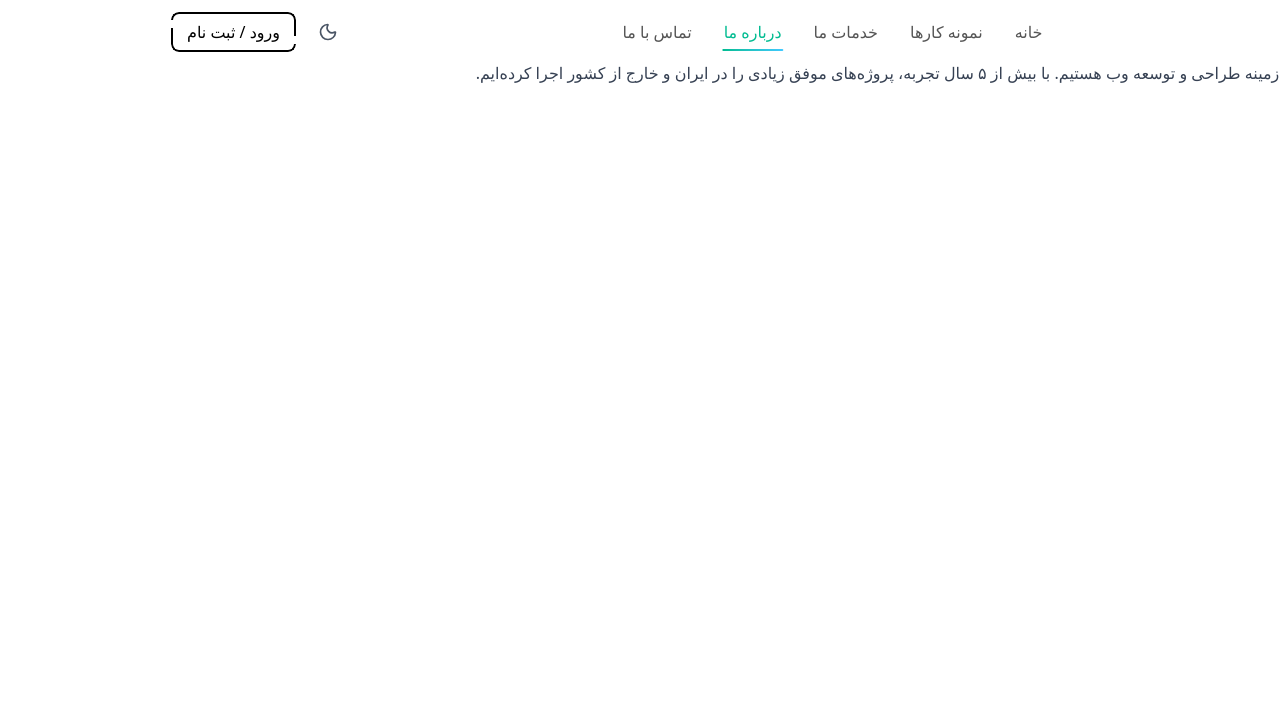
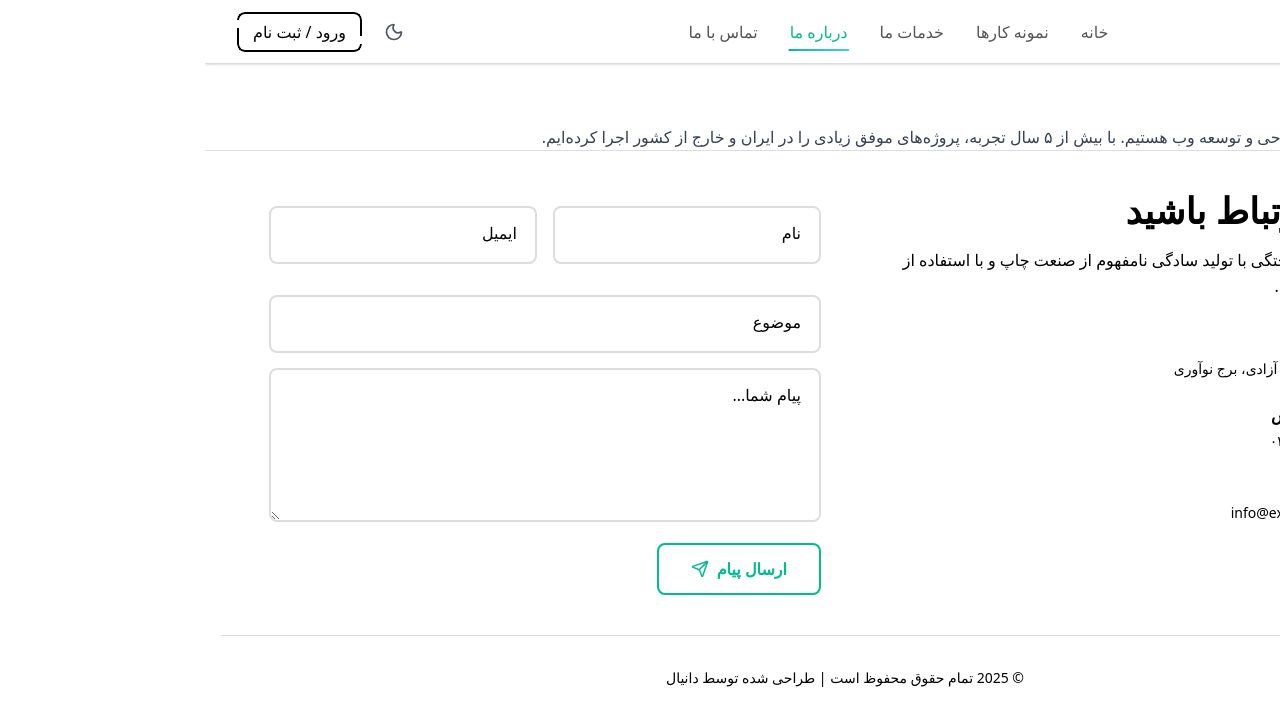
Before and after one commit to danial6909/Resume-website, a Next.js app in the folder frontend/: page /about in a window 1280 px wide. Shown: the top 726 px of the page. Built offline with nearby package versions, Linux system fonts and the light colour scheme.

Commit message:
fix slider and create footer

```diff
--- a/frontend/app/(main)/layout.js
+++ b/frontend/app/(main)/layout.js
@@ -1,5 +1,6 @@
 // src/app/(main)/layout.js (Nested Layout - بدون <html>، <body> و Context)
 
+import Footer from "@/components/Footer/Footer";
 import Header from "@/components/Header/Header";
 
 export default function MainLayout({ children }) {
@@ -8,7 +9,7 @@ export default function MainLayout({ children }) {
 
         <Header />
         <main >{children}</main>
-
+        <Footer/>
     </>
   );
 }
--- /dev/null
+++ b/frontend/components/Footer/Footer.js
@@ -0,0 +1,104 @@
+"use client";
+import React from "react";
+import { MapPin, Phone, Mail, Send } from "lucide-react";
+import { motion } from "framer-motion";
+import NebulaInput from "../NebulaInput";
+const Footer = () => {
+  return (
+    <footer
+      className="w-full bg-background border-t border-border py-10 px-4"
+      dir="rtl"
+    >
+      <div className="max-w-6xl mx-auto grid grid-cols-1 lg:grid-cols-2 gap-12 items-start">
+        {/* بخش سمت راست: فرم تماس */}
+
+        <motion.div
+          initial={{ opacity: 0, x: -20 }}
+          whileInView={{ opacity: 1, x: 0 }}
+          viewport={{ once: true }}
+          className="space-y-8"
+        >
+          <div>
+            <h2 className="text-3xl md:text-4xl font-bold text-foreground mb-4">
+              با ما در ارتباط باشید
+            </h2>
+            <p className="text-muted-foreground leading-relaxed">
+              لورم ایپسوم متن ساختگی با تولید سادگی نامفهوم از صنعت چاپ و با
+              استفاده از طراحان گرافیک است.
+            </p>
+          </div>
+
+          <div className="space-y-6">
+            <ContactInfo
+              icon={<MapPin className="text-primary-accent" />}
+              title="آدرس ما"
+              detail="تهران، خیابان آزادی، برج نوآوری"
+            />
+            <ContactInfo
+              icon={<Phone className="text-primary-accent" />}
+              title="شماره تماس"
+              detail="۰۲۱-۱۲۳۴۵۶۷۸"
+            />
+            <ContactInfo
+              icon={<Mail className="text-primary-accent" />}
+              title="ایمیل"
+              detail="info@example.com"
+            />
+          </div>
+        </motion.div>
+        {/* بخش سمت چپ: اطلاعات تماس */}
+
+       {/* بخش فرم در فوتر */}
+<motion.div
+  initial={{ opacity: 0, x: 20 }}
+  whileInView={{ opacity: 1, x: 0 }}
+  viewport={{ once: true }}
+  className="space-y-4" // فاصله بین المان‌ها
+>
+  <div className="grid grid-cols-1 md:grid-cols-2 gap-4">
+    <NebulaInput label="نام" id="fname" name="firstname" />
+    <NebulaInput label="ایمیل" id="email" name="email" type="email" />
+  </div>
+
+  {/* اینپوت موضوع - حالا تمام عرض می‌شود */}
+  <NebulaInput label="موضوع" id="subject" name="subject" />
+
+  {/* تکست‌اریا پیام */}
+  <NebulaInput
+    label="پیام شما..."
+    id="message"
+    name="message"
+    type="textarea"
+    rows="5"
+    className="resize-none"
+  />
+
+  <button className="flex items-center gap-2 bg-transparent border-2 border-primary-accent text-primary-accent px-8 py-3 rounded-lg hover:bg-primary-accent hover:text-white transition-all duration-300 font-bold group cursor-pointer w-full md:w-auto justify-center">
+    ارسال پیام
+    <Send size={18} className="group-hover:translate-x-[-4px] transition-transform" />
+  </button>
+</motion.div>
+      </div>
+
+      <div className="mt-10 pt-8 border-t border-border text-center text-muted-foreground text-sm">
+        <p>
+          © {new Date().getFullYear()} تمام حقوق محفوظ است | طراحی شده توسط
+          دانیال
+        </p>
+      </div>
+    </footer>
+  );
+};
+
+// کامپوننت کمکی برای ردیف‌های تماس
+const ContactInfo = ({ icon, title, detail }) => (
+  <div className="flex items-start gap-4">
+    <div className="p-3 bg-primary-accent/10 rounded-full">{icon}</div>
+    <div>
+      <h4 className="text-foreground font-bold">{title}</h4>
+      <p className="text-muted-foreground text-sm mt-1">{detail}</p>
+    </div>
+  </div>
+);
+
+export default Footer;
--- a/frontend/components/Header/Header.js
+++ b/frontend/components/Header/Header.js
@@ -1,104 +1,22 @@
-// // src/components/Header.js
-// import Link from "next/link";
-// import MenuItem from "./MenuItem";
-// import ThemeSwitcher from "@/components/Theme/ThemeSwitcher";
-// import LoginBtn from "./LoginBtn";
-// import Image from "next/image";
-// import logo from "@/public/logo/logo.jpg"
-
-// export default function Header() {
-//   const menuItems = [
-//     { title: 'خانه', link: '/' },
-//     { title: 'نمونه کارها', link: '/portfolio' },
-//     { title: 'خدمات ما', link: '/services' },
-//     { title: 'درباره ما', link: '/about' },
-//     { title: 'تماس با ما', link: '/contact' },
-//   ];
-
-// //bg-slate-950
-// // bg-slate-900/50
-//   return (
-//     <header className="sticky top-0  bg-background shadow-sm border-b border-border h-16 z-10">
-//       <div className="container mx-auto px-4 sm:px-6 lg:px-8 py-3 flex justify-between items-center">
-
-//         {/* لوگو */}
-//         <div>
-//           <Link
-//             href="/"
-//             className="text-2xl font-bold tracking-wide bg-gradient-to-r from-third-accent to-third-accent bg-clip-text text-transparent"
-//           >
-//          <div>
-//             <Image  quality={100} src={logo}  alt="Logo" className="w-20 h-10 "   />
-
-//          </div>
-
-
-//           </Link>
-//         </div>
-
-//         {/* منوی اصلی (در دسکتاپ) */}
-//         <nav className="hidden md:block">
-//           <ul className="flex space-x-5 space-x-reverse">
-//             {menuItems.map((item) => (
-//               <MenuItem key={item.title} title={item.title} href={item.link} />
-//             ))}
-//           </ul>
-//         </nav>
-
-//         {/* دکمه‌های کاربری */}
-//         <div className="flex items-center space-x-3 space-x-reverse">
-//           <ThemeSwitcher />
-//           {/* {user ? <UserProfileBtn /> : <LoginBtn />} */}
-//         <LoginBtn/>
-//         </div>
-//       </div>
-//     </header>
-//   );
-// }
-
-// function UserProfileBtn() {
-//   return (
-//     <Link
-//       href="/dashboard/profile" // یا هر آدرس دیگری برای پروفایل
-//       className="px-4 py-2 bg-third-accent text-white rounded-lg hover:bg-opacity-90 transition-colors"
-//     >
-//       پروفایل کاربری
-//     </Link>
-//   );
-// }
-
-
-// src/components/Header.js
 "use client"
-
+import { useState, useEffect } from "react"; // اضافه شد
 import Link from "next/link";
-import Image from "next/image";
-import { useState, useEffect } from "react"; // <-- وارد کردن هوک‌ها
-
 import MenuItem from "./MenuItem";
 import ThemeSwitcher from "@/components/Theme/ThemeSwitcher";
 import LoginBtn from "./LoginBtn";
-import logo from "@/public/logo/logo.jpg";
+import Image from "next/image";
+import logo from "@/public/logo/logo.jpg"
+import { useAuthLogic } from "@/hooks/useAuthLogic";
 
 export default function Header() {
-  const [isSticky, setIsSticky] = useState(false);
+  const { user } = useAuthLogic();
+  const [mounted, setMounted] = useState(false);
 
+  // این useEffect تضمین می‌کند که کدهای مربوط به کلاینت (مثل وضعیت کاربر)
+  // فقط بعد از لود شدن کامل در مرورگر نمایش داده شوند
   useEffect(() => {
-    const handleScroll = () => {
-      // هدر بعد از 300 پیکسل اسکرول، sticky می‌شود
-      const threshold = 300;
-      if (window.scrollY > threshold) {
-        setIsSticky(true);
-      } else {
-        setIsSticky(false);
-      }
-    };
-
-    window.addEventListener('scroll', handleScroll);
-
-    // پاک کردن event listener برای جلوگیری از نشت حافظه
-    return () => window.removeEventListener('scroll', handleScroll);
-  }, []); // [] باعث می‌شود این افکت فقط یک بار اجرا شود
+    setMounted(true);
+  }, []);
 
   const menuItems = [
     { title: 'خانه', link: '/' },
@@ -109,31 +27,22 @@ export default function Header() {
   ];
 
   return (
-    <>
-      {/*
-        یک placeholder نامرئی که فقط زمانی که هدر sticky است،
-        فضا اشغال می‌کند تا از پرش محتوا به بالا جلوگیری شود.
-      */}
-      {isSticky && <div className="h-16 w-full" />}
-
-      <header
-        className={`w-full h-16 z-30 transition-all duration-300 ease-in-out
-          ${isSticky
-            ? 'fixed top-0 animate-slideDown bg-background/80 backdrop-blur-lg shadow-md border-b border-border'
-            : 'absolute top-0 bg-transparent' // در حالت عادی، بالای صفحه قرار دارد
-          }`
-        }
-      >
+    <header className="sticky top-0 bg-background shadow-sm border-b border-border h-16 z-10">
       <div className="container mx-auto px-4 sm:px-6 lg:px-8 py-3 flex justify-between items-center">
 
+        {/* لوگو */}
         <div>
-            <Link href="/">
-              <div>
-                <Image quality={100} src={logo} alt="Logo" className="w-20 h-10" />
-              </div>
+          <Link href="/" className="block">
+            <Image
+              quality={100}
+              src={logo}
+              alt="Logo"
+              className="w-20 h-10 object-contain rounded"
+            />
           </Link>
         </div>
 
+        {/* منوی اصلی */}
         <nav className="hidden md:block">
           <ul className="flex space-x-5 space-x-reverse">
             {menuItems.map((item) => (
@@ -142,12 +51,113 @@ export default function Header() {
           </ul>
         </nav>
 
+        {/* دکمه‌های کاربری */}
         <div className="flex items-center space-x-3 space-x-reverse">
           <ThemeSwitcher />
-            <LoginBtn />
+
+          {/* فقط اگر کامپوننت مونت شده بود، دکمه ورود یا پروفایل را نشان بده */}
+          {mounted && (
+            user ? <UserProfileBtn /> : <LoginBtn />
+          )}
         </div>
       </div>
     </header>
-    </>
   );
 }
+
+function UserProfileBtn() {
+  return (
+    <Link
+      href="/dashboard/profile"
+      className="px-4 py-2 bg-third-accent text-white rounded-lg hover:bg-opacity-90 transition-all text-sm"
+    >
+      پروفایل کاربری
+    </Link>
+  );
+}
+
+
+// // src/components/Header.js
+// "use client"
+
+// import Link from "next/link";
+// import Image from "next/image";
+// import { useState, useEffect } from "react"; // <-- وارد کردن هوک‌ها
+
+// import MenuItem from "./MenuItem";
+// import ThemeSwitcher from "@/components/Theme/ThemeSwitcher";
+// import LoginBtn from "./LoginBtn";
+// import logo from "@/public/logo/logo.jpg";
+
+// export default function Header() {
+//   const [isSticky, setIsSticky] = useState(false);
+
+//   useEffect(() => {
+//     const handleScroll = () => {
+//       // هدر بعد از 300 پیکسل اسکرول، sticky می‌شود
+//       const threshold = 300;
+//       if (window.scrollY > threshold) {
+//         setIsSticky(true);
+//       } else {
+//         setIsSticky(false);
+//       }
+//     };
+
+//     window.addEventListener('scroll', handleScroll);
+
+//     // پاک کردن event listener برای جلوگیری از نشت حافظه
+//     return () => window.removeEventListener('scroll', handleScroll);
+//   }, []); // [] باعث می‌شود این افکت فقط یک بار اجرا شود
+
+//   const menuItems = [
+//     { title: 'خانه', link: '/' },
+//     { title: 'نمونه کارها', link: '/portfolio' },
+//     { title: 'خدمات ما', link: '/services' },
+//     { title: 'درباره ما', link: '/about' },
+//     { title: 'تماس با ما', link: '/contact' },
+//   ];
+
+//   return (
+//     <>
+//       {/*
+//         یک placeholder نامرئی که فقط زمانی که هدر sticky است،
+//         فضا اشغال می‌کند تا از پرش محتوا به بالا جلوگیری شود.
+//       */}
+//       {isSticky && <div className="h-16 w-full" />}
+
+//       <header
+//         className={`w-full h-16 z-30 transition-all duration-300 ease-in-out
+//           ${isSticky
+//             ? 'fixed top-0 animate-slideDown bg-background/80 backdrop-blur-lg shadow-md border-b border-border'
+//             : 'absolute top-0 bg-transparent' // در حالت عادی، بالای صفحه قرار دارد
+//           }`
+//         }
+//       >
+//         <div className="container mx-auto px-4 sm:px-6 lg:px-8 py-3 flex justify-between items-center">
+
+//           <div>
+//             <Link href="/">
+//               <div>
+//                 <Image quality={100} src={logo} alt="Logo" className="w-20 h-10" />
+//               </div>
+//             </Link>
+//           </div>
+
+//           <nav className="hidden md:block">
+//             <ul className="flex space-x-5 space-x-reverse">
+//               {menuItems.map((item) => (
+//                 <MenuItem key={item.title} title={item.title} href={item.link} />
+//               ))}
+//             </ul>
+//           </nav>
+
+//           <div className="flex items-center space-x-3 space-x-reverse">
+//             <ThemeSwitcher />
+
+//             <LoginBtn />
+//           </div>
+//         </div>
+//       </header>
+//     </>
+//   );
+// }
--- a/frontend/components/Main/ServiceCard.js
+++ b/frontend/components/Main/ServiceCard.js
@@ -116,7 +116,7 @@ const ServiceCard = ({ icon, title, description, readMore }) => {
     return (
         <motion.div
             dir="rtl"
-            className="relative p-px border-2 border-border font-sans overflow-hidden group"
+            className="relative p-px border-2 border-border font-sans overflow-hidden group rounded-sm"
             // حذف تمام rounded-[16px] و جایگزینی با rounded-none
             variants={cardVariants}
             initial="hidden"
--- /dev/null
+++ b/frontend/components/NebulaInput.js
@@ -0,0 +1,69 @@
+import React from 'react';
+
+const NebulaInput = ({ label, id, type = "input", ...props }) => {
+  const particles = [
+    { x: '-0.2', y: '-0.4', delay: '0.1s' },
+    { x: '-0.5', y: '-0.2', delay: '0.3s' },
+    { x: '-0.3', y: '0.3', delay: '0.5s' },
+    { x: '-0.7', y: '0.1', delay: '0.2s' },
+    { x: '-0.1', y: '-0.7', delay: '0.4s' },
+    { x: '-0.6', y: '0.4', delay: '0.6s' },
+  ];
+
+  // تشخیص اینکه اینپوت باشد یا تکست‌اریا
+  const InputComponent = type === "textarea" ? "textarea" : "input";
+
+  return (
+    <div className={`relative w-full my-[15px] group ${props.className || ''}`} dir="rtl">
+      <style dangerouslySetInnerHTML={{ __html: `
+        @keyframes nebula-float {
+          0% { transform: translate(0, -50%) scale(0.8); opacity: 0; background: #00bc91; }
+          20% { opacity: 0.8; }
+          100% { transform: translate(calc(var(--x) * 140px), calc(var(--y) * 35px)) scale(1.1); opacity: 0; background: #00bc91; }
+        }
+        .nebula-particle {
+          position: absolute; width: 6px; height: 6px; border-radius: 50%;
+          pointer-events: none; opacity: 0; top: 30px; right: 10px;
+          filter: blur(0.8px); mix-blend-mode: screen; transition: opacity 0.3s ease;
+        }
+        .peer:focus ~ .nebula-particle { animation: nebula-float 2s forwards ease-out; }
+      `}} />
+
+      <InputComponent
+        {...props}
+        id={id}
+        required
+        placeholder=" "
+        className="peer w-full p-[15px] border-2 border-border bg-background text-[#ffffff] text-[16px] text-right outline-none rounded-[8px] transition-all duration-700 ease-in-out
+                   focus:border-[#00bc91]
+                   focus:shadow-[0_5px_8px_rgba(0,188,145,0.2),0_10px_20px_rgba(0,188,145,0.1)]
+                   min-h-[55px]" // حداقل ارتفاع برای هماهنگی
+      />
+
+      <label
+        htmlFor={id}
+        className="absolute right-[15px] top-[15px] pointer-events-none text-muted-foreground bg-background px-[5px]
+                   transition-all duration-700 cubic-bezier(0.4, 0, 0.2, 1)
+                   peer-focus:-translate-y-[25px] peer-focus:text-[12px] peer-focus:text-[#00bc91] peer-focus:right-[10px]
+                   peer-[:not(:placeholder-shown)]:-translate-y-[25px] peer-[:not(:placeholder-shown)]:text-[12px] peer-[:not(:placeholder-shown)]:text-[#00bc91] peer-[:not(:placeholder-shown)]:right-[10px]"
+        style={{ transformOrigin: 'right' }}
+      >
+        {label}
+      </label>
+
+      {particles.map((particle, index) => (
+        <div
+          key={index}
+          className="nebula-particle"
+          style={{
+            '--x': particle.x,
+            '--y': particle.y,
+            animationDelay: particle.delay
+          }}
+        />
+      ))}
+    </div>
+  );
+};
+
+export default NebulaInput;
--- a/frontend/hooks/useAuthLogic.js
+++ b/frontend/hooks/useAuthLogic.js
@@ -1,5 +1,5 @@
 
-
+"use client"
 // frontend/hooks/useAuthLogic.js
 import { useState, useEffect, useCallback } from 'react';
 // import { useNavigate } from 'react-router-dom';
--- a/frontend/next.config.mjs
+++ b/frontend/next.config.mjs
@@ -1,6 +1,8 @@
 /** @type {import('next').NextConfig} */
 const nextConfig = {
-  /* config options here */
+  images: {
+    domains: ['randomuser.me'],
+  },
 };
 
 export default nextConfig;
```
Also changed, not shown: frontend/app/(main)/page.js (+25 -23 lines), frontend/components/Main/TestimonialSlider.js (+4 -3 lines). Lines whose indentation alone changed are shown as unchanged.
